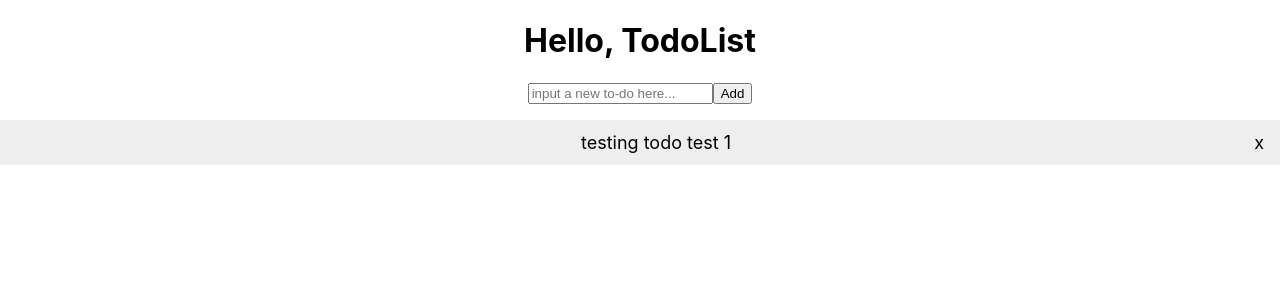
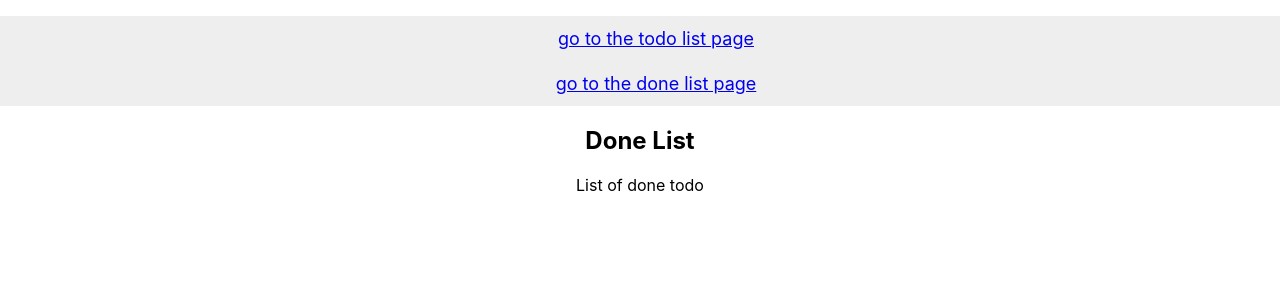
Before and after one commit to adriapa-oocl/react-redux-practice, a React (Create React App) app: page /done in a window 1280 px wide. Shown: the top 300 px of the page. Built offline with nearby package versions, Linux system fonts and the light colour scheme.

Commit message:
[Todo][Cedie]feat: added done list page

```diff
--- a/package.json
+++ b/package.json
@@ -10,6 +10,7 @@
     "react": "^17.0.2",
     "react-dom": "^17.0.2",
     "react-redux": "^7.2.4",
+    "react-router-dom": "^5.2.0",
     "react-scripts": "4.0.3",
     "web-vitals": "^1.1.2"
   },
--- a/src/App.js
+++ b/src/App.js
@@ -1,10 +1,27 @@
 import './App.css';
 import TodoList from "./features/todos/components/TodoList";
+import { Route, Link, BrowserRouter, Switch, HashRouter} from "react-router-dom";
+import DoneList from './features/todos/components/DoneList';
+import NotFoundPage from './features/notfound/NotFoundPage';
 
 function App() {
   return (
     <div className="App">
-      <TodoList />
+      <BrowserRouter>
+        <ul>
+          <li>
+            <Link to = "/">go to the todo list page</Link>
+          </li>
+          <li>
+          <Link to = "/done">go to the done list page</Link>
+          </li>
+        </ul>
+        <Switch>
+          <Route exact path = "/" component = {TodoList}></Route>
+          <Route exact path = "/done" component = {DoneList}></Route>
+          <Route path = "*" component = {NotFoundPage}></Route>
+        </Switch>
+      </BrowserRouter>
     </div>
   );
 }
--- /dev/null
+++ b/src/features/notfound/NotFoundPage.js
@@ -0,0 +1,9 @@
+import React from 'react'
+
+function NotFoundPage() {
+    return (
+        <h2>Page Not Found</h2>
+    )
+}
+
+export default NotFoundPage
--- /dev/null
+++ b/src/features/todos/components/DoneList.js
@@ -0,0 +1,25 @@
+import { selectDoneTodo } from '../reducers/todosSlice';
+import { useSelector } from 'react-redux';
+import TodoItem from './TodoItem'
+import React from 'react'
+
+function DoneList() {
+    const doneTodoIds = useSelector(selectDoneTodo);
+
+    return (
+        <div>
+            <h2>Done List</h2>
+            <ul>
+                List of done todo
+            </ul>
+            <ul>
+            {doneTodoIds.map((id) => (
+                    <TodoItem key={id} itemId={id} />
+                ))
+            }
+            </ul>
+        </div>
+    )
+}
+
+export default DoneList
--- a/src/features/todos/components/TodoItem.js
+++ b/src/features/todos/components/TodoItem.js
@@ -7,7 +7,6 @@
     const todo = useSelector(state => selectTodoById(state, props.itemId))
 
     const dispatch = useDispatch();
-    const removeDispatch = useDispatch;
     const todoStatus = todo.done ? "done" : "";
 
     function handeTodoClick(){
--- a/src/features/todos/reducers/todosSlice.js
+++ b/src/features/todos/reducers/todosSlice.js
@@ -1,4 +1,4 @@
-import { createSlice, createEntityAdapter } from "@reduxjs/toolkit";
+import { createSlice, createEntityAdapter, createSelector } from "@reduxjs/toolkit";
 import { v4 as uuid } from "uuid";
 
 
@@ -31,14 +31,14 @@
             const todo = state.entities[action.payload]
             todo.done = !todo.done;
         },
-        ToggleTodoRemove(state, action){
-            todosAdapter.removeOne(state, action.payload);
-        },
+        ToggleTodoRemove:todosAdapter.removeOne
     },
 });
 
 export default todosSlice.reducer;
 
-export const { selectIds: selectTodoIds, selectById: selectTodoById } = todosAdapter.getSelectors((state) => state.todoList);
+export const { selectAll: selectTodos, selectIds: selectTodoIds, selectById: selectTodoById } = todosAdapter.getSelectors((state) => state.todoList);
 
 export const { AddTodo, ToggleTodo, ToggleTodoRemove } = todosSlice.actions;
+
+export const selectDoneTodo = createSelector([selectTodos], (todos) => todos.filter((todo) => todo.done));
```
Also changed, not shown: 1 other file (tests, documents, lock files or other folders).
